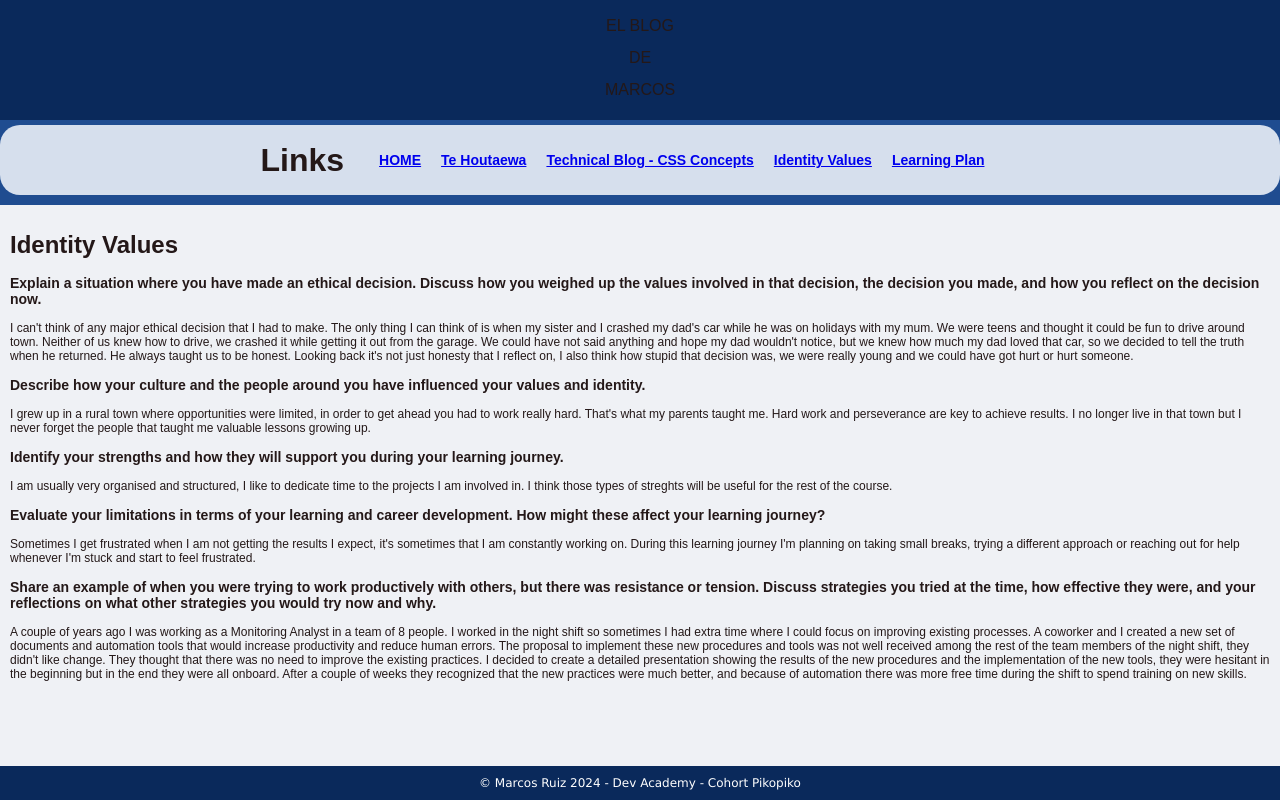
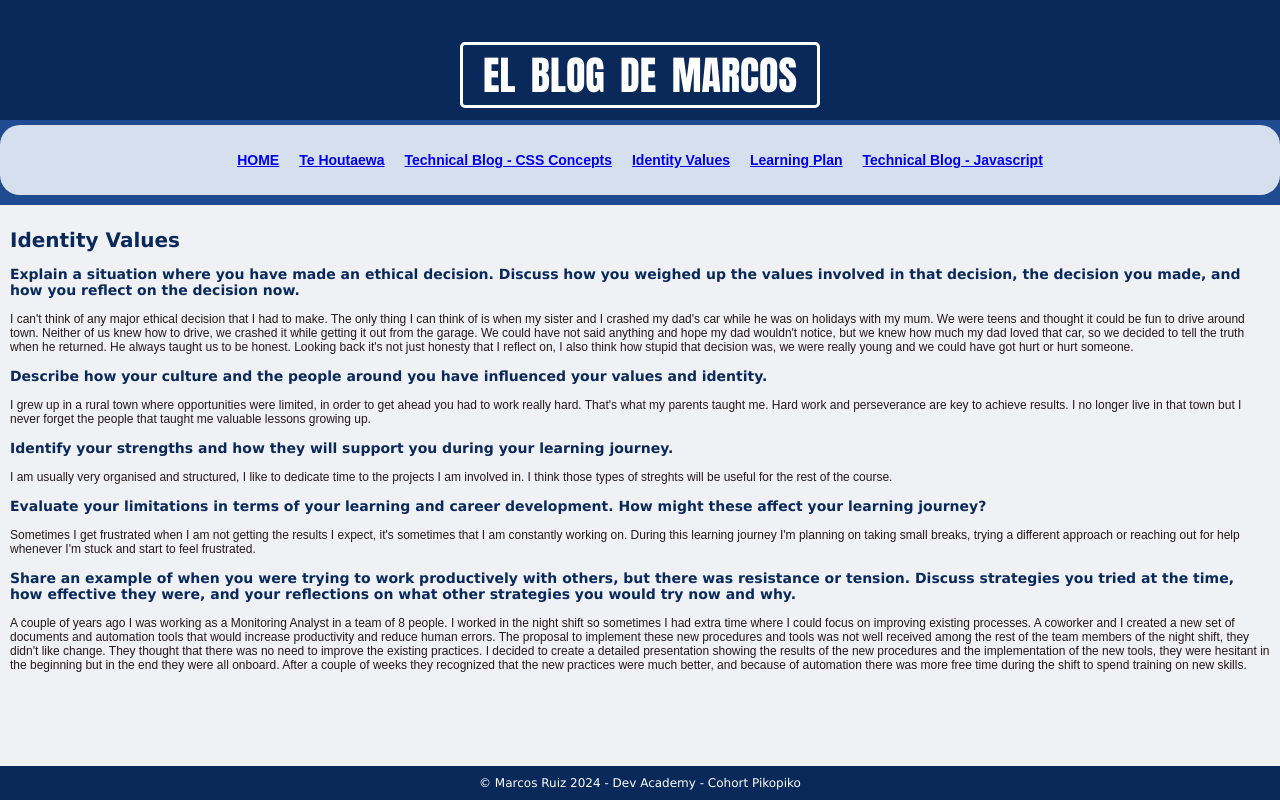
Before and after one commit to marcosruiz27/marcosruiz27.github.io, a plain HTML site: page blog/identity-values.html in a window 1280 px wide. Drawn offline with Linux system fonts and the light colour scheme.

Commit message:
Changes to Identity Values file to reflect latest CSS file changes

```diff
--- a/blog/identity-values.html
+++ b/blog/identity-values.html
@@ -4,81 +4,56 @@
     <meta name="viewport" content="width=device-width, initial-scale=1" />
     <link rel="stylesheet" href="../styles/main.css" />
     <title>Identity Values</title>
+
     <div class="header">
-      <p>EL BLOG</p>
-      <p>DE</p>
-      <p>MARCOS</p>
+      <p class="header-logo">EL BLOG DE MARCOS</p>
     </div>
   </head>
 
   <body>
     <div class="menu">
-      <h1 class="Titles">Links</h1>
+      <h1 class="titles"></h1>
 
       <ul class="links">
-        <li> <a
-          href="https://marcosruiz27.github.io/index.html"
-          >HOME</a>
-
-        </li>
-        <li>
-          <a
-            href="https://marcosruiz27.github.io/blog/te-houtaewa-template.html"
-            >Te Houtaewa</a>
-        </li>
-        <li><a
-          href="https://marcosruiz27.github.io/blog/html-css.html"
-          >Technical Blog - CSS Concepts</a></li>
-          <li>
-            <a
-              href="https://marcosruiz27.github.io/blog/identity-values.html"
-              >Identity Values</a>
-          </li>
-          <li>
-            <a
-              href="https://marcosruiz27.github.io/blog/learning-plan.html"
-              >Learning Plan</a>
-          </li>
+        <li><a href="https://marcosruiz27.github.io/index.html">HOME</a></li>
+        <li><a href="https://marcosruiz27.github.io/blog/te-houtaewa-template.html">Te Houtaewa</a></li>
+        <li><a href="https://marcosruiz27.github.io/blog/html-css.html">Technical Blog - CSS Concepts</a></li>
+        <li><a href="https://marcosruiz27.github.io/blog/identity-values.html">Identity Values</a></li>
+        <li><a href="https://marcosruiz27.github.io/blog/learning-plan.html">Learning Plan</a></li>
+        <li><a href="https://marcosruiz27.github.io/blog/javascript-dom.html">Technical Blog - Javascript</a></li>
       </ul>
     </div>
-    <div class="content">
-      <h1 class="Titles">Identity Values</h1>
-
-
-      <h3 style="font-size: 14px;">Explain a situation where you have made an ethical decision. Discuss how
+    <div class="content" class="text4content">
+      <h1 class="title1">Identity Values</h1>
+      <h3 class="title3">Explain a situation where you have made an ethical decision. Discuss how
         you weighed up the values involved in that decision, the decision you
         made, and how you reflect on the decision now.</h3>
-      <p style="font-size: 12px;">
+      <p>
         I can't think of any major ethical decision that I had to make. The only thing I can think of is when my sister and I crashed my dad's car while he was on holidays with my mum.
         We were teens and thought it could be fun to drive around town. Neither of us knew how to drive, we crashed it while getting it out from the garage. We could have not said anything and hope my dad wouldn't notice, but we knew how much my dad loved that car, so we decided to tell the truth when he returned. He always taught us to be honest.
         Looking back it's not just honesty that I reflect on, I also think how stupid that decision was, we were really young and we could have got hurt or hurt someone.
       </p>
-      <h3 style="font-size: 14px;">Describe how your culture and the people around you have influenced your
+      <h3 class="title3">Describe how your culture and the people around you have influenced your
         values and identity.</h3>
-        <p style="font-size: 12px;">
-          I grew up in a rural town where opportunities were limited, in order to get ahead you had to work really hard. That's what my parents taught me.
+      <p>I grew up in a rural town where opportunities were limited, in order to get ahead you had to work really hard. That's what my parents taught me.
           Hard work and perseverance are key to achieve results. I no longer live in that town but I never forget the people that taught me valuable lessons growing up.
-        </p>
-      <h3 style="font-size: 14px;">Identify your strengths and how they will support you during your learning
+      </p>
+      <h3 class="title3">Identify your strengths and how they will support you during your learning
         journey.</h3>
-        <p style="font-size: 12px;">
-          I am usually very organised and structured, I like to dedicate time to the projects I am involved in. I think those types of streghts will be useful for the rest of the course.
-        </p>
-      <h3 style="font-size: 14px;">Evaluate your limitations in terms of your learning and career
+      <p>I am usually very organised and structured, I like to dedicate time to the projects I am involved in. I think those types of streghts will be useful for the rest of the course.
+      </p>
+      <h3 class="title3">Evaluate your limitations in terms of your learning and career
         development. How might these affect your learning journey?</h3>
-        <p style="font-size: 12px;">
-          Sometimes I get frustrated when I am not getting the results I expect, it's sometimes that I am constantly working on. During this learning journey I'm planning on taking small breaks, trying a different approach or reaching out for help whenever I'm stuck and start to feel frustrated.
-        </p>
-        <h3 style="font-size: 14px;">Share an example of when you were trying to work productively with others,
+      <p>Sometimes I get frustrated when I am not getting the results I expect, it's sometimes that I am constantly working on. During this learning journey I'm planning on taking small breaks, trying a different approach or reaching out for help whenever I'm stuck and start to feel frustrated.
+      </p>
+      <h3 class="title3">Share an example of when you were trying to work productively with others,
           but there was resistance or tension. Discuss strategies you tried at the
           time, how effective they were, and your reflections on what other
           strategies you would try now and why.</h3>
-          <p style="font-size: 12px;">
-            A couple of years ago I was working as a Monitoring Analyst in a team of 8 people. I worked in the night shift so sometimes I had extra time where I could focus on improving existing processes.
+      <p>A couple of years ago I was working as a Monitoring Analyst in a team of 8 people. I worked in the night shift so sometimes I had extra time where I could focus on improving existing processes.
             A coworker and I created a new set of documents and automation tools that would increase productivity and reduce human errors. The proposal to implement these new procedures and tools was not well received among the rest of the team members of the night shift, they didn't like change. They thought that there was no need to improve the existing practices.
             I decided to create a detailed presentation showing the results of the new procedures and the implementation of the new tools, they were hesitant in the beginning but in the end they were all onboard. After a couple of weeks they recognized that the new practices were much better, and because of automation there was more free time during the shift to spend training on new skills.
-          </p>
-
+      </p>
 
     </div>
   </body>
```
